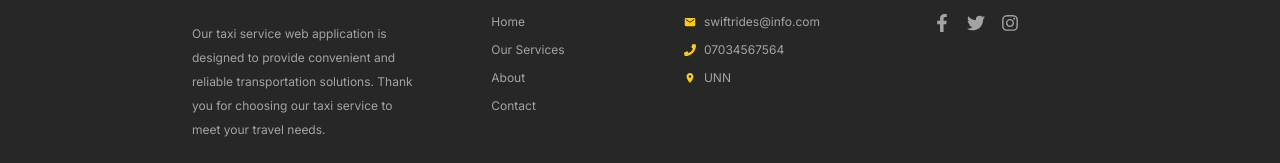
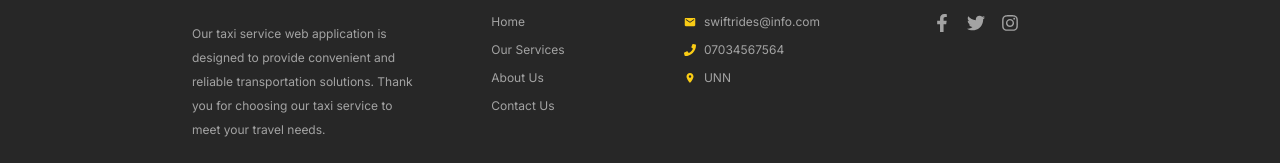
Before and after one commit to CHINECHEREM-EZEIFEANYI/cab-service, a Next.js app: page /contact-us in a window 1280 px wide. Shown: the part 738-901 px from the top of the page. Built offline with nearby package versions, Linux system fonts and the light colour scheme.

Commit message:
close side nav when link is clicked fixed

```diff
--- a/src/app/(home)/(components)/FAQS.jsx
+++ b/src/app/(home)/(components)/FAQS.jsx
@@ -1,5 +1,5 @@
 "use client";
-import React, { useState, useEffect } from "react";
+import React from "react";
 import Faq from "react-faq-component";
 import { BsPlusLg } from "react-icons/bs";
 import { BiMinus } from "react-icons/bi";
@@ -37,7 +37,6 @@ const styles = {
 const config = {
   animate: true,
   arrowIcon: "V",
-  openOnload: 0,
   expandIcon: <BsPlusLg />,
   collapseIcon: <BiMinus />,
 };
--- a/src/app/(home)/(components)/Footer.jsx
+++ b/src/app/(home)/(components)/Footer.jsx
@@ -7,8 +7,8 @@ import { MdLocationOn } from "react-icons/md";
 const footerLinks = [
   { id: 1, name: "Home", url: "/" },
   { id: 2, name: "Our Services", url: "/services" },
-  { id: 3, name: "About", url: "/about-us" },
-  { id: 4, name: "Contact", url: "/contact-us" },
+  { id: 3, name: "About Us", url: "/about-us" },
+  { id: 4, name: "Contact Us", url: "/contact-us" },
 ];
 
 export default function Footer() {
--- a/src/app/(home)/(components)/MobileNav.jsx
+++ b/src/app/(home)/(components)/MobileNav.jsx
@@ -39,7 +39,9 @@ export default function MobileNav({ openSideNav, setOpenSideNav }) {
               {links.map((item) => {
                 return (
                   <li key={item.id} className="text-lg">
-                    <Link href={item.url}>{item.name}</Link>
+                    <Link href={item.url} onClick={() => setOpenSideNav(false)}>
+                      {item.name}
+                    </Link>
                   </li>
                 );
               })}
--- a/src/app/(home)/(components)/Navbar.jsx
+++ b/src/app/(home)/(components)/Navbar.jsx
@@ -1,5 +1,5 @@
 "use client";
-import { useState, useRef } from "react";
+import { useState, useRef, useEffect } from "react";
 import Link from "next/link";
 import { usePathname } from "next/navigation";
 import { BiMenu } from "react-icons/bi";
@@ -8,11 +8,16 @@ import useClickAwayListener from "@/hooks/useClickAway";
 
 export default function Navbar() {
   const [openSideNav, setOpenSideNav] = useState(false);
+
   const headerRef = useRef();
   const pathname = usePathname();
   useClickAwayListener(headerRef, () => setOpenSideNav(false));
 
-  console.log(openSideNav);
+  const closeSideNav = () => {
+    console.log("hello");
+    setOpenSideNav(false);
+  };
+
   return (
     <header
       className="z-[100] w-full py-4 px-4 absolute text-white flex items-center"
@@ -27,14 +32,20 @@ export default function Navbar() {
         <Link
           href={"/"}
           className={` ${pathname == "/" ? "border-primary border-b-2" : "border-0"} `}
+          onClick={closeSideNav}
         >
           Home
         </Link>
-        <Link href={"#"}>Our Services</Link>
-        <Link href={"#"}>About Us</Link>
+        <Link href={"#"} onClick={closeSideNav}>
+          Our Services
+        </Link>
+        <Link href={"#"} onClick={closeSideNav}>
+          About Us
+        </Link>
         <Link
           href={"/contact-us"}
           className={` ${pathname == "/contact-us" ? "border-primary border-b-2" : "border-0"} `}
+          onClick={closeSideNav}
         >
           Contact Us
         </Link>
```
